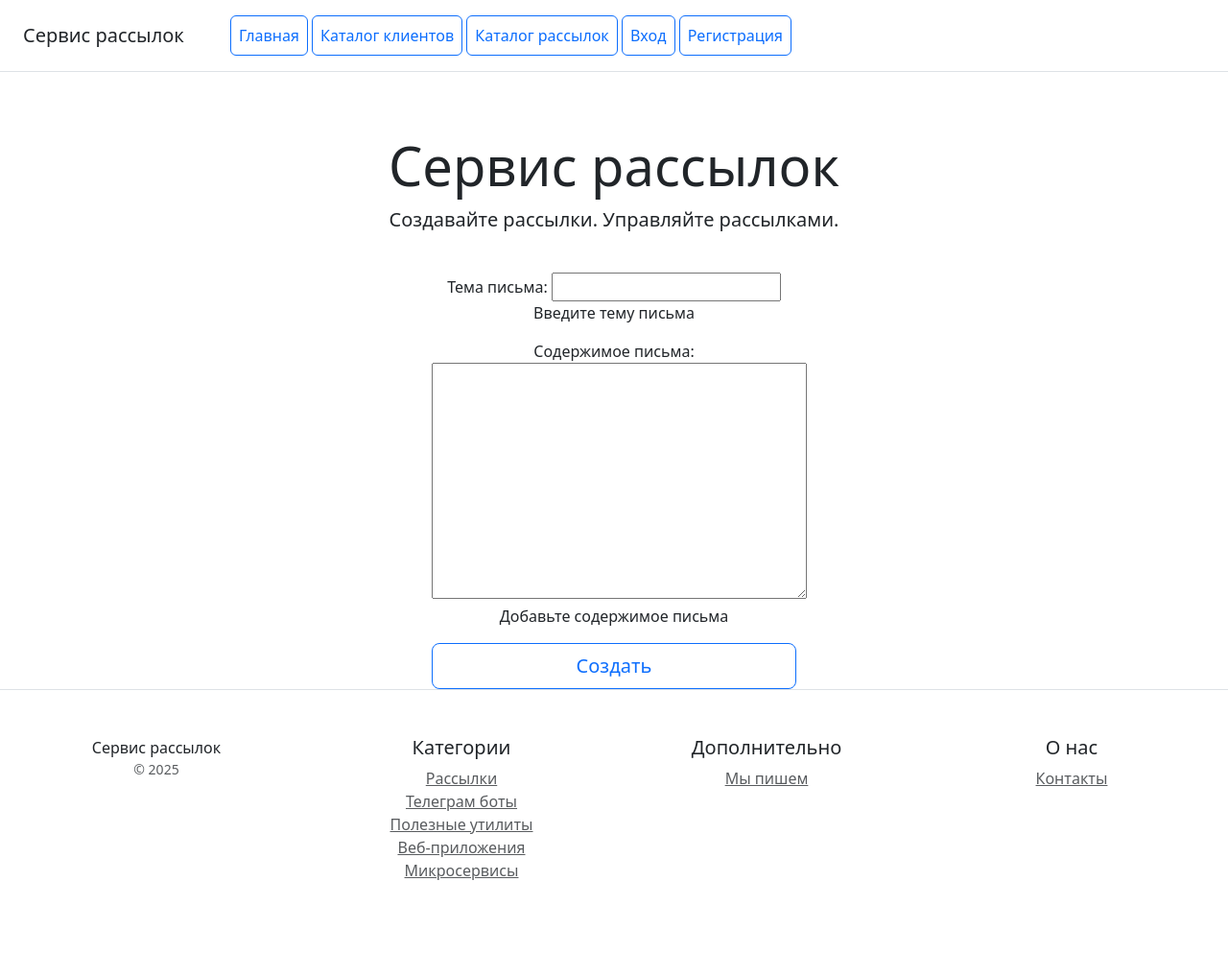
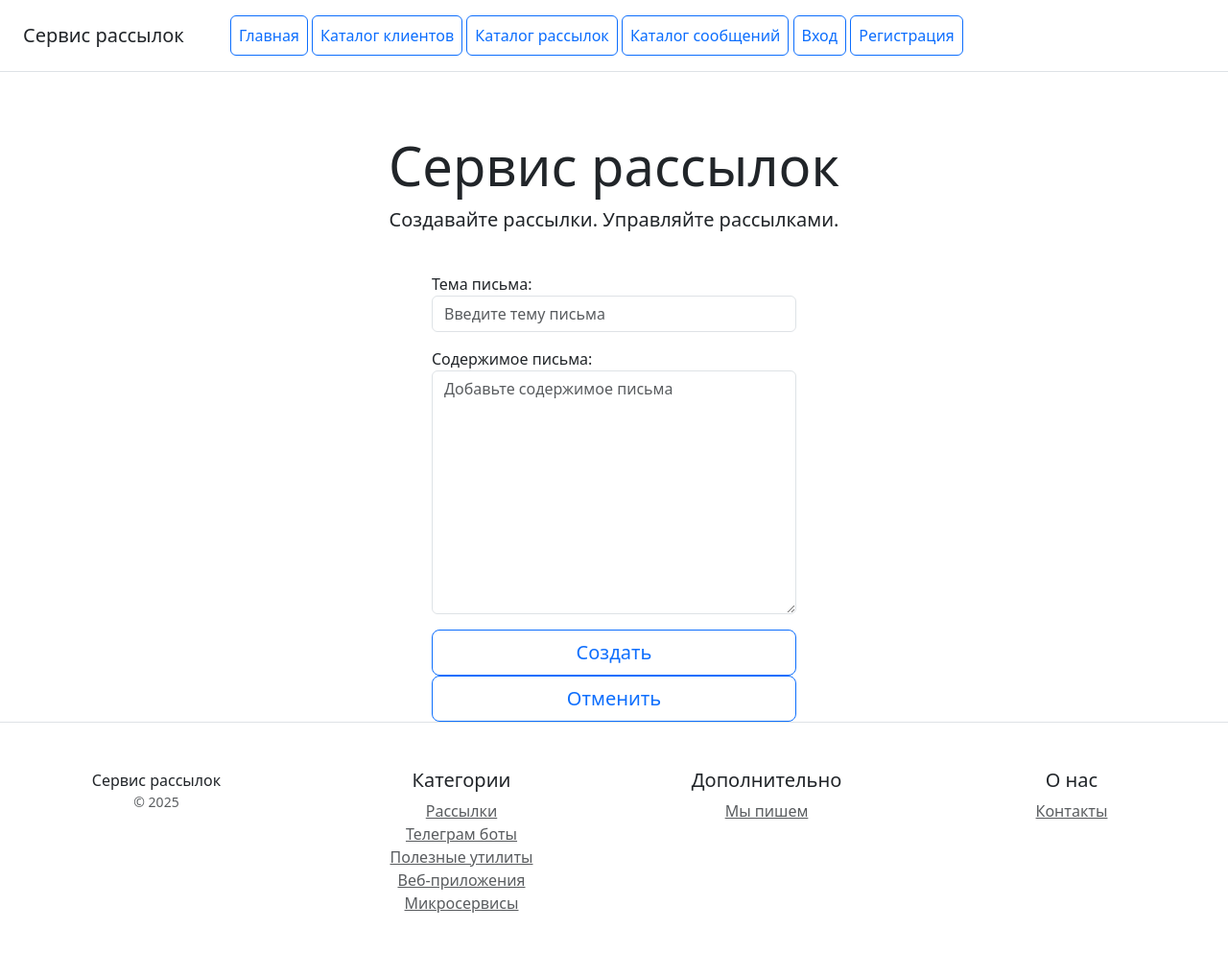
Before and after one commit to Bugrova-Irina/mailing, a Django app: page /sending_messages/letter/create/ in a window 1280 px wide. Shown: the whole page at 96% size. Before the commit the page ends 917 px from the top, so only its background shows below. Run offline with Django 5.2, Linux system fonts and the light colour scheme; some libraries are stand-ins or nearby versions.

Commit message:
pages for creating, updating, viewing letters are configured

```diff
--- a/sending_messages/forms.py
+++ b/sending_messages/forms.py
@@ -1,10 +1,67 @@
-from django.forms import ModelForm
+# from django.forms import ModelForm
+from django import forms
 
-from sending_messages.models import Mailing
+from sending_messages.models import Mailing, Letter
 from users.forms import StyleFormMixin
 
 
-class MailingCreateForm(StyleFormMixin, ModelForm):
+class MailingCreateForm(StyleFormMixin, forms.ModelForm):
+    """Класс формы для создания/редактирования рассылки"""
     class Meta:
         model = Mailing
         fields = ('start_sending', 'end_sending', 'status', 'letter', 'recipients')
+
+    def __init__(self, *args, **kwargs):
+        super(MailingCreateForm, self).__init__(*args, **kwargs)
+
+        self.fields['start_sending'].widget.attrs.update({
+            'class': 'form-control',
+            'placeholder': 'Укажите дату старта рассылки'
+        })
+        self.fields['start_sending'].help_text = ''
+
+        self.fields['end_sending'].widget.attrs.update({
+            'class': 'form-control',
+            'placeholder': ' Укажите дату окончания рассылки '
+        })
+        self.fields['end_sending'].help_text =''
+
+        self.fields['status'].widget.attrs.update({
+            'class': 'form-control',
+            'placeholder': ' Укажите дату окончания рассылки '
+        })
+        self.fields['status'].help_text = ''
+
+        self.fields['letter'].widget.attrs.update({
+            'class': 'form-control',
+            'placeholder': ' Укажите дату окончания рассылки '
+        })
+        self.fields['letter'].help_text = ''
+
+        self.fields['recipients'].widget.attrs.update({
+            'class': 'form-control',
+            'placeholder': ' Укажите дату окончания рассылки '
+        })
+        self.fields['recipients'].help_text = ''
+
+
+class LetterCreateForm(StyleFormMixin, forms.ModelForm):
+    """Класс формы для создания/редактирования письма"""
+    class Meta:
+        model = Letter
+        fields = ('title', 'description',)
+
+    def __init__(self, *args, **kwargs):
+        super(LetterCreateForm, self).__init__(*args, **kwargs)
+
+        self.fields['title'].widget.attrs.update({
+            'class': 'form-control',
+            'placeholder': 'Введите тему письма'
+        })
+        self.fields['title'].help_text = ''
+
+        self.fields['description'].widget.attrs.update({
+            'class': 'form-control',
+            'placeholder': 'Добавьте содержимое письма'
+        })
+        self.fields['description'].help_text = ''
--- a/sending_messages/templates/includes/inc_menu.html
+++ b/sending_messages/templates/includes/inc_menu.html
@@ -4,6 +4,7 @@
         <a class="p-2 btn btn-outline-primary" href="{% url 'sending_messages:main' %}">Главная</a>
         <a class="p-2 btn btn-outline-primary" href="{% url 'sending_messages:recipients_list' %}">Каталог клиентов</a>
         <a class="p-2 btn btn-outline-primary" href="{% url 'sending_messages:mailing_list' %}">Каталог рассылок</a>
+        <a class="p-2 btn btn-outline-primary" href="{% url 'sending_messages:letters_list' %}">Каталог сообщений</a>
         {% if user.is_authenticated %}
         <form action="{% url 'users:logout' %}" method="post">
             {% csrf_token %}
--- a/sending_messages/templates/sending_messages/letter_confirm_delete.html
+++ b/sending_messages/templates/sending_messages/letter_confirm_delete.html
@@ -15,7 +15,7 @@
                 <button type="submit" class="btn btn-lg btn-block btn-outline-primary">
                     Удалить
                 </button>
-                <a class="btn btn-lg btn-block btn-outline-primary" href="{% url 'sending_messages:letters_list %}" role="button">Отменить</a>
+                <a class="btn btn-lg btn-block btn-outline-primary" href="{% url 'sending_messages:letters_list' %}" role="button">Отменить</a>
             </form>
         </div>
         <div class="col-4">
--- a/sending_messages/templates/sending_messages/letter_detail.html
+++ b/sending_messages/templates/sending_messages/letter_detail.html
@@ -5,9 +5,9 @@
         <div class="col-2">
         </div>
         <div class="col-8">
-            <h4>email: {{ letter.title }}</h4>
+            <h4>Тема письма: {{ letter.title }}</h4>
             <p>{{ letter.description }}</p>
-            <a type="button" class="btn btn-lg btn-block btn-outline-primary" href="{% url 'sending_messages:letter_list' %}">Назад</a>
+            <a type="button" class="btn btn-lg btn-block btn-outline-primary" href="{% url 'sending_messages:letters_list' %}">Назад</a>
         </div>
         <div class="col-2">
         </div>
--- a/sending_messages/templates/sending_messages/letter_form.html
+++ b/sending_messages/templates/sending_messages/letter_form.html
@@ -1,7 +1,7 @@
 {% extends 'base.html' %}
 {% block content %}
 <div class="container">
-    <div class="row text-center">
+    <div class="row">
         <div class="col-4">
         </div>
         <div class="col-4">
@@ -17,6 +17,7 @@
                     Создать
                     {% endif %}
                 </button>
+                <a class="btn btn-lg btn-block btn-outline-primary" href="{% url 'sending_messages:letters_list' %}" role="button">Отменить</a>
             </form>
         </div>
         <div class="col-4">
--- a/sending_messages/templates/sending_messages/mailing_confirm_delete.html
+++ b/sending_messages/templates/sending_messages/mailing_confirm_delete.html
@@ -15,7 +15,7 @@
                 <button type="submit" class="btn btn-lg btn-block btn-outline-primary">
                     Удалить
                 </button>
-                <a class="btn btn-lg btn-block btn-outline-primary" href="{% url 'sending_messages:mailing_list %}" role="button">Отменить</a>
+                <a class="btn btn-lg btn-block btn-outline-primary" href="{% url 'sending_messages:mailing_list' %}" role="button">Отменить</a>
             </form>
         </div>
         <div class="col-4">
--- a/sending_messages/templates/sending_messages/recipient_confirm_delete.html
+++ b/sending_messages/templates/sending_messages/recipient_confirm_delete.html
@@ -15,7 +15,7 @@
                 <button type="submit" class="btn btn-lg btn-block btn-outline-primary">
                     Удалить
                 </button>
-                <a class="btn btn-lg btn-block btn-outline-primary" href="{% url 'sending_messages:letters_list %}" role="button">Отменить</a>
+                <a class="btn btn-lg btn-block btn-outline-primary" href="{% url 'sending_messages:letters_list' %}" role="button">Отменить</a>
             </form>
         </div>
         <div class="col-4">
--- a/sending_messages/views.py
+++ b/sending_messages/views.py
@@ -2,7 +2,7 @@ from django.shortcuts import render
 from django.urls import reverse_lazy, reverse
 from django.views.generic import ListView, DetailView, UpdateView, DeleteView, CreateView
 
-from sending_messages.forms import MailingCreateForm
+from sending_messages.forms import MailingCreateForm, LetterCreateForm
 from sending_messages.models import MailingListRecipient, Letter, Mailing
 
 
@@ -72,7 +72,7 @@ class LetterDetailView(DetailView):
 class LetterCreateView(CreateView):
     """Создание нового письма"""
     model = Letter
-    fields = ('title', 'description')
+    form_class = LetterCreateForm
     template_name = 'sending_messages/letter_form.html'
     success_url = reverse_lazy('sending_messages:letters_list')
 
@@ -80,7 +80,7 @@ class LetterCreateView(CreateView):
 class LetterUpdateView(UpdateView):
     """Редактирование письма"""
     model = Letter
-    fields = ('title', 'description')
+    form_class = LetterCreateForm
     template_name = 'sending_messages/letter_form.html'
     success_url = reverse_lazy('sending_messages:letters_list')
 
```
